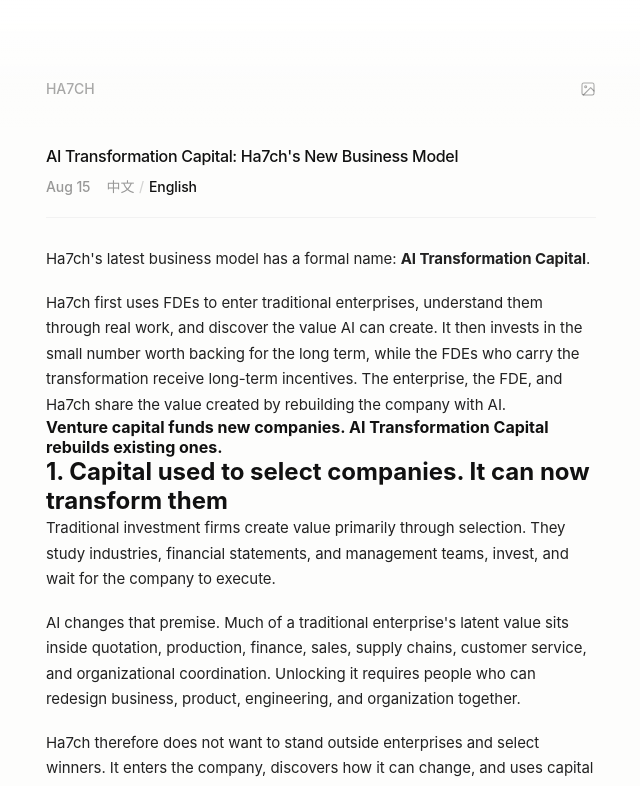
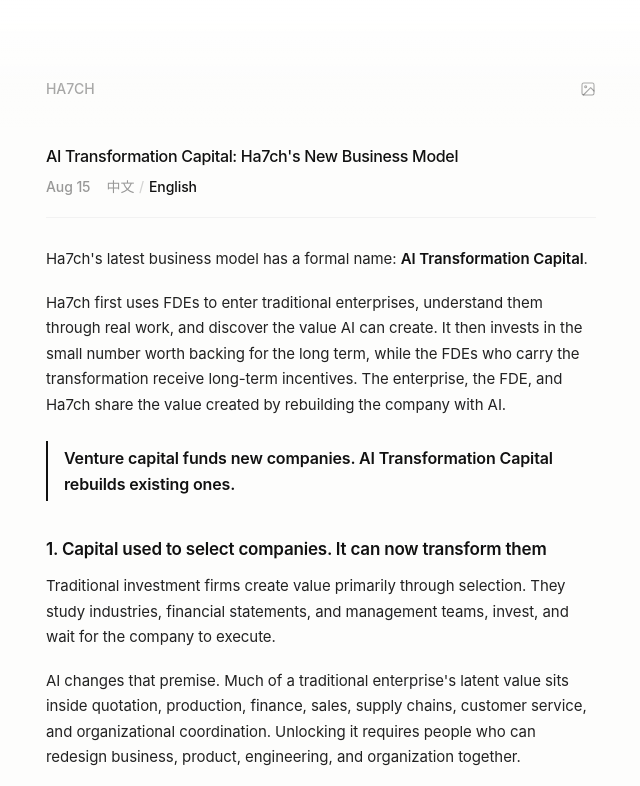
Before and after one commit to HA7CH/ha7ch-home, a Next.js app: page /writing/ai-transformation-capital in a window 1280 px wide. Shown: the top 786 px of the page, without its empty margins (319-959 px from the left). Built offline with nearby package versions, Linux system fonts and the light colour scheme.

Commit message:
style: format article headings and quotes

```diff
--- a/src/app/globals.css
+++ b/src/app/globals.css
@@ -735,6 +735,33 @@
   user-select: none;
 }
 
+.writing-section-title {
+  margin: 2.25rem 0 0.75rem;
+  font-size: 1.0625rem;
+  font-weight: 580;
+  line-height: 1.45;
+  letter-spacing: -0.012em;
+  color: var(--ink);
+  text-wrap: balance;
+}
+
+.writing-quote {
+  margin: 1.5rem 0;
+  padding: 0.2rem 0 0.2rem 1rem;
+  border-left: 2px solid var(--ink);
+  font-size: 1rem;
+  font-weight: 480;
+  line-height: 1.65;
+  letter-spacing: -0.008em;
+  color: var(--ink);
+  text-wrap: pretty;
+}
+
+.writing-body strong {
+  font-weight: 620;
+  color: var(--ink);
+}
+
 .writing-body p {
   font-size: 0.9375rem;
   font-weight: 440;
```
